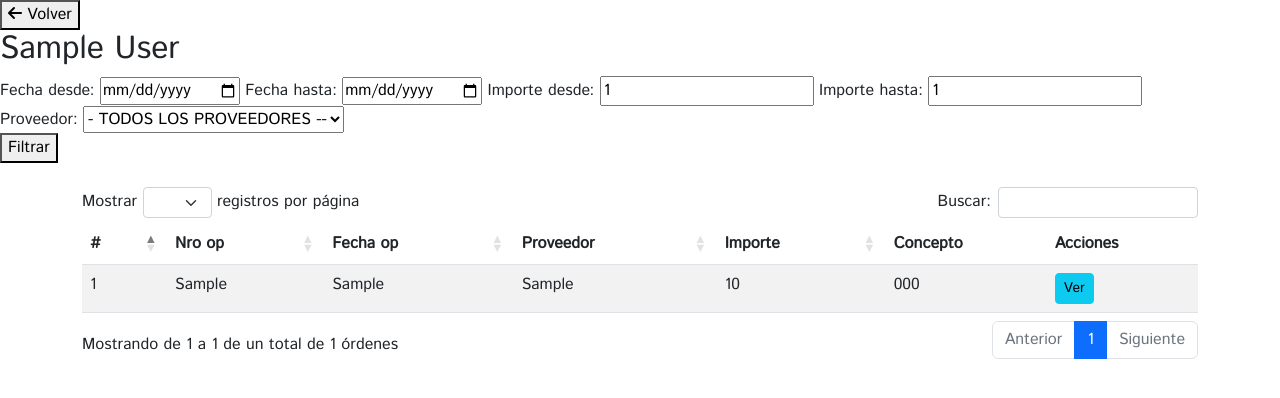
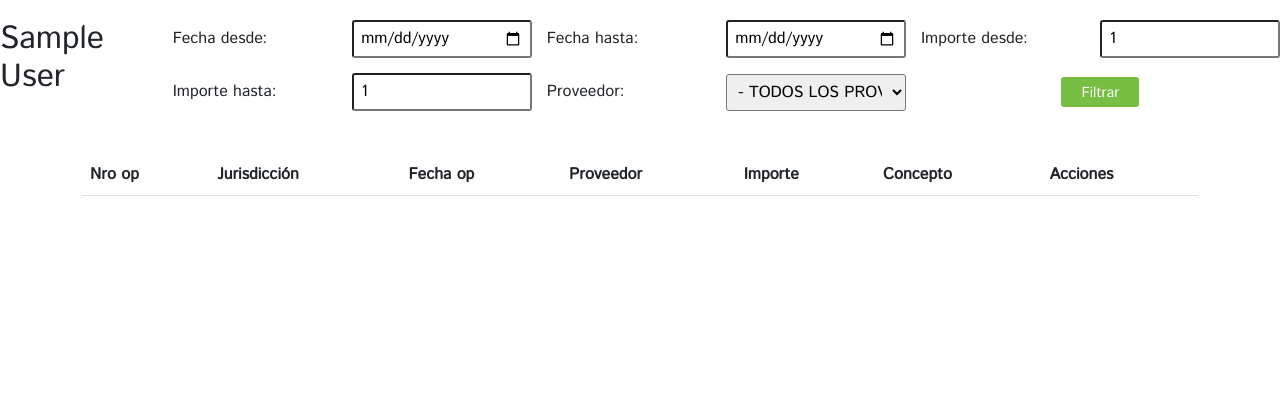
Before and after one commit to Ccangaro747/ordenes-pago-php, a PHP site: page / in a window 1280 px wide. Shown: the part 105-503 px from the top of the page. Run offline with PHP 8.4, Linux system fonts and the light colour scheme; the visitor is signed in with stand-in values (Sample User, id 1); tables that the repository leaves empty or names only in its code hold one stand-in row (values such as "Sample post"); lists and menus that the app fills with data are empty; some libraries are stand-ins or nearby versions.

Commit message:
cambios index

```diff
--- a/css/style.css
+++ b/css/style.css
@@ -44,12 +44,12 @@ nav .navbar-nav {
   padding: 0 1px;
 }
 
-.container-form {
+#container-form {
   margin: 20px 0;
   display: flex;
   justify-content: center;
 }
-.container-form #filterForm {
+#container-form #filterForm {
   display: grid;
   grid-template-columns: repeat(auto-fill, minmax(300px, 1fr));
   gap: 15px;
@@ -58,7 +58,7 @@ nav .navbar-nav {
   align-items: center;
   justify-items: end;
 }
-.container-form #filterForm label {
+#container-form #filterForm label {
   width: 100%;
   height: 100%;
   display: flex;
@@ -66,26 +66,26 @@ nav .navbar-nav {
   justify-content: space-between;
   /* Estilo para centrar el contenido del segundo elemento */
 }
-.container-form #filterForm label #endDate-container input {
+#container-form #filterForm label #endDate-container input {
   margin: 0 auto; /* Centrar horizontalmente el input */
   text-align: center; /* Centrar el texto del input horizontalmente */
 }
-.container-form #filterForm label #endDate-container select {
+#container-form #filterForm label #endDate-container select {
   width: 100%; /* Ajustar el ancho al 100% para llenar la columna */
   margin: 0 auto; /* Centrar horizontalmente el select */
 }
-.container-form #filterForm label input,
-.container-form #filterForm label select {
+#container-form #filterForm label input,
+#container-form #filterForm label select {
   width: 50%;
   border-radius: 3px;
   padding: 5px 7px;
 }
-.container-form #filterForm #boton-filtrar {
+#container-form #filterForm #boton-filtrar {
   width: 100%;
   display: flex;
   justify-content: space-evenly;
 }
-.container-form #filterForm #boton-filtrar button {
+#container-form #filterForm #boton-filtrar button {
   background-color: var(--verde-oscuro);
   border-radius: 3px;
   color: white;
--- a/index.php
+++ b/index.php
@@ -44,7 +44,7 @@
             WHERE fech_op >= '" . $_SESSION["desde"] . "' AND
                   fech_op <= '" . $_SESSION["hasta"] . "' AND
                   importe_total >= '" . $_SESSION["importedesde"] . "' AND
-                  importe_total <= '" . $_SESSION["importehasta"] . "'  ";
+                  importe_total <= '" . $_SESSION["importehasta"] . "'  AND jurisdiccion = '" . $_SESSION["entidad"] . "'";
 
 // Agregar condición de filtro por proveedor si se seleccionó uno.
 if ($_SESSION["proveedor"] > 0) {
@@ -65,6 +65,7 @@
 
 <!DOCTYPE html>
 <html lang="es">
+
 <head>
     <meta charset="UTF-8">
     <meta name="viewport" content="width=device-width, initial-scale=1, shrink-to-fit=no">
@@ -73,75 +74,69 @@
     <!-- Custom CSS -->
     <link rel="stylesheet" href="css/style.css">
     <!-- Bootstrap -->
-    <link rel="stylesheet" href="https://cdn.jsdelivr.net/npm/bootstrap@5.2.2/dist/css/bootstrap.min.css" integrity="sha384-Zenh87qX5JnK2Jl0vWa8Ck2rdkQ2Bzep5IDxbcnCeuOxjzrPF/et3URy9Bv1WTRi" crossorigin="anonymous">
+    <link rel="stylesheet" href="https://cdn.jsdelivr.net/npm/bootstrap@5.2.2/dist/css/bootstrap.min.css"
+        integrity="sha384-Zenh87qX5JnK2Jl0vWa8Ck2rdkQ2Bzep5IDxbcnCeuOxjzrPF/et3URy9Bv1WTRi" crossorigin="anonymous">
     <!-- DataTable -->
     <link rel="stylesheet" href="https://cdn.datatables.net/1.12.1/css/dataTables.bootstrap5.min.css">
     <!-- Google Fonts -->
     <link href="https://fonts.googleapis.com/css2?family=Istok+Web&display=swap" rel="stylesheet">
 </head>
+
 <body>
     <nav class="navbar navbar-expand-lg navbar-light bg-light">
         <a class="navbar-brand" href="#">
             <img src="/imagenes/logomuni.png" alt="Logo Municipalidad">
         </a>
         <!-- Botón del menú hamburguesa -->
-        <button class="navbar-toggler" type="button" data-bs-toggle="collapse" data-bs-target="#navbarNav" aria-controls="navbarNav" aria-expanded="false" aria-label="Toggle navigation">
+        <button class="navbar-toggler" type="button" data-bs-toggle="collapse" data-bs-target="#navbarNav"
+            aria-controls="navbarNav" aria-expanded="false" aria-label="Toggle navigation">
             <span class="navbar-toggler-icon"></span>
         </button>
         <div class="collapse navbar-collapse" id="navbarNav">
             <ul class="navbar-nav ml-auto">
                 <li class="nav-item dropdown">
-                    <a class="nav-link dropdown-toggle" href="#" id="usuarioDropdown" role="button" data-bs-toggle="dropdown" aria-haspopup="true" aria-expanded="false">
-                        <?php echo $_SESSION["usuario"];?>
+                    <a class="nav-link dropdown-toggle" href="#" id="usuarioDropdown" role="button"
+                        data-bs-toggle="dropdown" aria-haspopup="true" aria-expanded="false">
+                        <?php echo $_SESSION["usuario"]; ?>
                     </a>
                     <div class="dropdown-menu" aria-labelledby="usuarioDropdown">
-                        <a class="dropdown-item" href="#">Cambiar Contraseña</a>
-                        <a class="dropdown-item" href="#">Cerrar Sesión</a>
+                        <a class="dropdown-item" href="cambiar-contrasena.php">Cambiar Contraseña</a>
+                        <a class="dropdown-item" href="cerrar-sesion.php">Cerrar Sesión</a>
                     </div>
                 </li>
             </ul>
         </div>
     </nav>
 
-    <div id="contenedor-filtro">
-      <div class="contenedor-button">
-        <button id="btn-volver">
-          <i class="fa fa-arrow-left"></i>
-          Volver
-        </button>
-      </div>
-      <h2> <?php echo $_SESSION["entinom"];?></h2>
+    <div id="container-form">
+        <h2>
+            <?php echo $_SESSION["entinom"]; ?>
+        </h2>
         <form id="filterForm" action="procesar_filtro.php" method="post">
-        <label for="startDate" id="startDate-container"
-          >Fecha desde:
-          <input type="date" id="startDate" name="desde" value="<?php echo $_SESSION['desde'];?>" required
-        /></label>
-        <label for="endDate" id="endDate-container"
-          >Fecha hasta: <input type="date" id="endDate" name="hasta" value="<?php echo $_SESSION['hasta'];?>" required
-        /></label>
-        <label for="amountFrom"
-          >Importe desde:
-          <input type="number" id="amountFrom" name="importedesde" min="0" value="<?php echo $_SESSION['importedesde'];?>"
-        /></label>
-        <label for="amountTo"
-          >Importe hasta:
-          <input type="number" id="amountTo" name="importehasta" min="0" value="<?php echo $_SESSION['importehasta'];?>"
-        /></label>
-        <label for="provider"
-          >Proveedor:
+            <label for="startDate" id="startDate-container">Fecha desde:
+                <input type="date" id="startDate" name="desde" value="<?php echo $_SESSION['desde']; ?>"
+                    required /></label>
+            <label for="endDate" id="endDate-container">Fecha hasta: <input type="date" id="endDate" name="hasta"
+                    value="<?php echo $_SESSION['hasta']; ?>" required /></label>
+            <label for="amountFrom">Importe desde:
+                <input type="number" id="amountFrom" name="importedesde" min="0"
+                    value="<?php echo $_SESSION['importedesde']; ?>" /></label>
+            <label for="amountTo">Importe hasta:
+                <input type="number" id="amountTo" name="importehasta" min="0"
+                    value="<?php echo $_SESSION['importehasta']; ?>" /></label>
+            <label for="provider">Proveedor:
                 <select id="provider" name="proveedor">
-            <option value="0" > - TODOS LOS PROVEEDORES --</option>
+                    <option value="0"> - TODOS LOS PROVEEDORES --</option>
                     <?php //Recorro toda la consulta obtenida
                     while ($prov = mysqli_fetch_array($proveedores)) {
                         // Pongo como value el codigo de proveedor, como texto a mostrar el nombre del proveedor  ?>
-                <option value="<?php echo $prov['cod_prov'];?>"
-                   <?php // Aca me fijo si el nro de proveedor coincide con el proveedor del filtro, lo muestro como seleccionado
-                       if($prov['cod_prov'] == $_SESSION["proveedor"]) {
+                        <option value="<?php echo $prov['cod_prov']; ?>" <?php // Aca me fijo si el nro de proveedor coincide con el proveedor del filtro, lo muestro como seleccionado
+                              if ($prov['cod_prov'] == $_SESSION["proveedor"]) {
                                   echo 'selected';
-                     } ?>
-                >
-                <?php echo $prov['nombre'];?></option>
-            <?php }?>
+                              } ?>>
+                            <?php echo $prov['nombre']; ?>
+                        </option>
+                    <?php } ?>
                 </select>
             </label>
             <div id="boton-filtrar">
@@ -156,8 +151,8 @@
                 <table id="datatable_users" class="table table-striped">
                     <thead>
                         <tr>
-                            <th class="centered">#</th>
                             <th class="centered">Nro op</th>
+                            <th class="centered">Jurisdicción</th>
                             <th class="centered">Fecha op</th>
                             <th class="centered">Proveedor</th>
                             <th class="centered">Importe</th>
@@ -168,16 +163,29 @@
                     <tbody>
                         <?php
                         //Recorro toda la consulta de ordenes de pago
-                            while ($orden = mysqli_fetch_array($ordenes)) {?>
+                        while ($orden = mysqli_fetch_array($ordenes)) { ?>
                             <tr>
-                                    <td><?php echo $orden['nro_op'];?></td>
-                                    <td><?php echo $orden['fech_op'];?></td>
-                                    <td><?php echo $orden['razon_social'];?></td>
-                                    <td><?php echo $orden['importe_total'];?></td>
-                                    <td><?php echo $orden['concepto'];?></td>
+                                <td>
+                                    <?php echo $orden['nro_op']; ?>
+                                </td>
+                                <td>
+                                    <?php echo $orden['jurisdiccion']; ?>
+                                </td>
+                                <td>
+                                    <?php echo $orden['fech_op']; ?>
+                                </td>
+                                <td>
+                                    <?php echo $orden['razon_social']; ?>
+                                </td>
+                                <td>
+                                    <?php echo $orden['importe_total']; ?>
+                                </td>
+                                <td>
+                                    <?php echo $orden['concepto']; ?>
+                                </td>
                                 <td><button class="btn btn-sm btn-info">Ver</button></td>
                             </tr>
-                            <?php }?>
+                        <?php } ?>
                     </tbody>
                 </table>
             </div>
@@ -186,14 +194,12 @@
 
     <!-- Custom JS -->
 
-    <script src="main.js"></script>
+    <!--<script src="main.js"></script> -->
 
     <!-- Bootstrap-->
-    <script
-      src="https://cdn.jsdelivr.net/npm/bootstrap@5.2.2/dist/js/bootstrap.bundle.min.js"
+    <script src="https://cdn.jsdelivr.net/npm/bootstrap@5.2.2/dist/js/bootstrap.bundle.min.js"
         integrity="sha384-OERcA2EqjJCMA+/3y+gxIOqMEjwtxJY7qPCqsdltbNJuaOe923+mo//f6V8Qbsw3"
-      crossorigin="anonymous"
-    ></script>
+        crossorigin="anonymous"></script>
 
     <!-- jQuery -->
 
@@ -205,9 +211,7 @@
     <script src="https://cdn.datatables.net/1.12.1/js/dataTables.bootstrap5.min.js"></script>
 
     <!-- Font Awesome Kit (Iconos) -->
-    <script
-      src="https://kit.fontawesome.com/0c5da2f650.js"
-      crossorigin="anonymous"
-    ></script>
+    <script src="https://kit.fontawesome.com/0c5da2f650.js" crossorigin="anonymous"></script>
 </body>
+
 </html>
--- a/login.php
+++ b/login.php
@@ -4,7 +4,7 @@
     <meta charset="UTF-8">
     <meta name="viewport" content="width=device-width, initial-scale=1.0">
     <meta name="description" content="Inicie sesión para acceder a su cuenta.">
-    <link rel="stylesheet" href="style.css">
+    <link rel="stylesheet" href="styles.scss">
     <link rel="preconnect" href="https://fonts.googleapis.com">
     <link rel="preconnect" href="https://fonts.gstatic.com" crossorigin>
     <link href="https://fonts.googleapis.com/css2?family=Istok+Web&display=swap" rel="stylesheet">
--- a/main.js
+++ b/main.js
@@ -12,10 +12,10 @@ const dataTableOptions = {
     destroy: true,
     language: {
         lengthMenu: "Mostrar _MENU_ registros por página",
-        zeroRecords: "Ninguna orden encontrada",
-        info: "Mostrando de _START_ a _END_ de un total de _TOTAL_ órdenes",
-        infoEmpty: "Ninguna orden encontrada",
-        infoFiltered: "(filtrados desde _MAX_ órdenes totales)",
+        zeroRecords: "Ningún usuario encontrado",
+        info: "Mostrando de _START_ a _END_ de un total de _TOTAL_ registros",
+        infoEmpty: "Ningún usuario encontrado",
+        infoFiltered: "(filtrados desde _MAX_ registros totales)",
         search: "Buscar:",
         loadingRecords: "Cargando...",
         paginate: {
@@ -32,7 +32,7 @@ const initDataTable = async () => {
         dataTable.destroy();
     }
 
-    await listOrders();
+    await listOrders(); // Cambia listUsers a listOrders
 
     dataTable = $("#datatable_users").DataTable(dataTableOptions);
 
--- a/sass/style.scss
+++ b/sass/style.scss
@@ -41,7 +41,7 @@ nav {
   }
 }
 
-.container-form {
+#container-form {
   margin: 20px 0;
   display: flex;
   justify-content: center;
```
Also changed, not shown: cambiar-contrasena-graba.php (added, +38 -0 lines), cambiar-contrasena.php (added, +59 -0 lines). Lines whose indentation alone changed are shown as unchanged.
